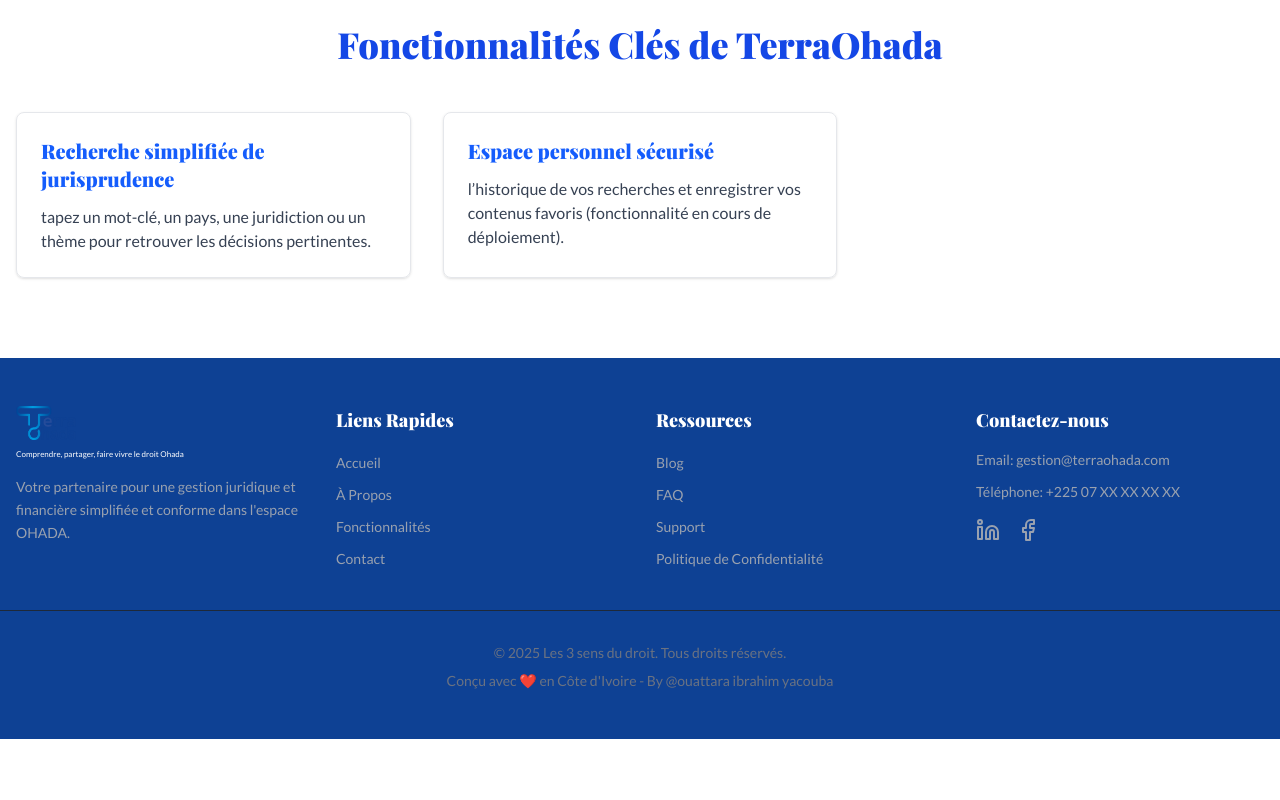
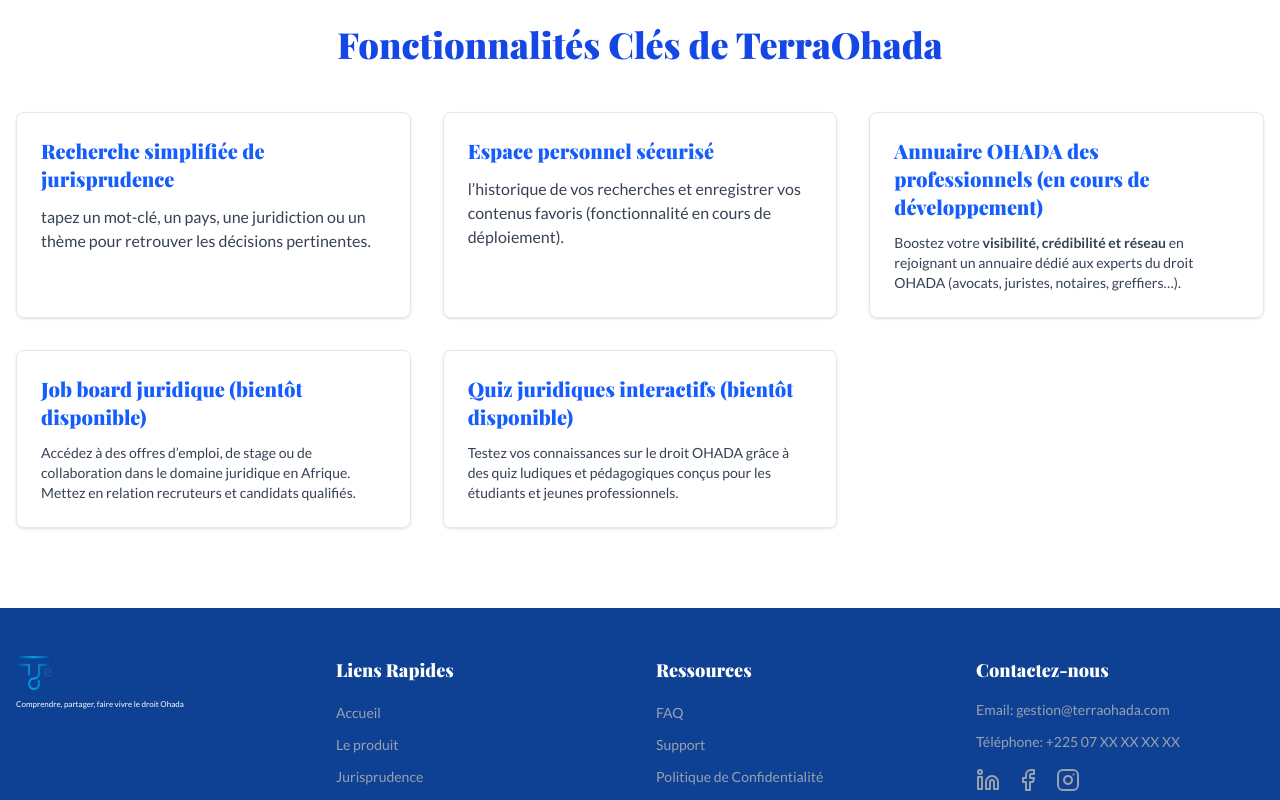
Before and after one commit to terraOhada/projet_terraOhada, a React (Vite) app in the folder frontend/: page /presentation-terraohada in a window 1280 px wide. Shown: the part 1820-2620 px from the top of the page. Before the commit the page ends 2559 px from the top, so only its background shows below. Built offline with nearby package versions, Linux system fonts and the light colour scheme; a web font is replaced by a local one.

Commit message:
modification page produit 2

```diff
--- a/frontend/src/components/HomePage/AdvancedFilterMobile.tsx
+++ b/frontend/src/components/HomePage/AdvancedFilterMobile.tsx
@@ -26,8 +26,8 @@
     contract: "",
   });
 
-  console.log("country", pays);
-  console.log("country 2", filters.country);
+  // console.log("country", pays);
+  // console.log("country 2");
 
   // Options pour les selects avec exemples
   const options = {
--- a/frontend/src/components/Layout/Footer.tsx
+++ b/frontend/src/components/Layout/Footer.tsx
@@ -1,7 +1,9 @@
 // src/components/ModernFooter.tsx
 import React from "react";
 import Logo from "../../assets/logo TO.png";
-import { FacebookIcon, LinkedinIcon } from "lucide-react";
+import { FacebookIcon, Instagram, LinkedinIcon } from "lucide-react";
+import { menuLinks } from "../../data/data";
+import { Link } from "react-router-dom";
 
 const Footer: React.FC = () => {
   return (
@@ -16,10 +18,10 @@
             </p>
           </div>
 
-          <p className="text-gray-400 text-sm leading-relaxed mt-4">
+          {/* <p className="text-gray-400 text-sm leading-relaxed mt-4">
             Votre partenaire pour une gestion juridique et financière simplifiée
             et conforme dans l'espace OHADA.
-          </p>
+          </p> */}
         </div>
 
         {/* Section 2: Liens Rapides */}
@@ -28,38 +30,16 @@
             Liens Rapides
           </h4>
           <ul className="space-y-2">
-            <li>
-              <a
-                href="/"
-                className="text-gray-400 hover:text-blue-400 transition-colors duration-200 text-sm"
-              >
-                Accueil
-              </a>
-            </li>
-            <li>
-              <a
-                href="/about"
-                className="text-gray-400 hover:text-blue-400 transition-colors duration-200 text-sm"
-              >
-                À Propos
-              </a>
-            </li>
-            <li>
-              <a
-                href="/features"
-                className="text-gray-400 hover:text-blue-400 transition-colors duration-200 text-sm"
-              >
-                Fonctionnalités
-              </a>
-            </li>
-            <li>
-              <a
-                href="/contact"
-                className="text-gray-400 hover:text-blue-400 transition-colors duration-200 text-sm"
-              >
-                Contact
-              </a>
-            </li>
+            {menuLinks.map((link) => (
+              <li>
+                <Link
+                  to={link.to}
+                  className="text-gray-400 hover:text-blue-400 transition-colors duration-200 text-sm"
+                >
+                  {link.label}
+                </Link>
+              </li>
+            ))}
           </ul>
         </div>
 
@@ -68,36 +48,28 @@
           <h4 className="text-lg font-semibold text-white mb-4">Ressources</h4>
           <ul className="space-y-2">
             <li>
-              <a
-                href="/blog"
-                className="text-gray-400 hover:text-blue-400 transition-colors duration-200 text-sm"
-              >
-                Blog
-              </a>
-            </li>
-            <li>
-              <a
-                href="/faq"
+              <Link
+                to="/faq"
                 className="text-gray-400 hover:text-blue-400 transition-colors duration-200 text-sm"
               >
                 FAQ
-              </a>
+              </Link>
             </li>
             <li>
-              <a
-                href="/support"
+              <Link
+                to="/support"
                 className="text-gray-400 hover:text-blue-400 transition-colors duration-200 text-sm"
               >
                 Support
-              </a>
+              </Link>
             </li>
             <li>
-              <a
-                href="/privacy-policy"
+              <Link
+                to="/privacy-policy"
                 className="text-gray-400 hover:text-blue-400 transition-colors duration-200 text-sm"
               >
                 Politique de Confidentialité
-              </a>
+              </Link>
             </li>
           </ul>
         </div>
@@ -136,13 +108,20 @@
             >
               <FacebookIcon />
             </a>
+            <a
+              target="_blank"
+              href="https://www.instagram.com/terraohada/"
+              className="text-gray-400 hover:text-blue-400 transition-colors duration-200"
+            >
+              <Instagram />
+            </a>
             {/* Ajoutez d'autres icônes pour Twitter, Instagram, etc. */}
           </div>
         </div>
       </div>
 
       {/* Droits d'auteur et bas de page */}
-      <div className="border-t border-gray-800 mt-10 pt-8 text-center text-gray-500 text-sm">
+      <div className="border-t border-white mt-10 pt-8 text-center text-gray-500 text-sm">
         <p>
           &copy; {new Date().getFullYear()} Les 3 sens du droit. Tous droits
           réservés.
--- a/frontend/src/data/data.ts
+++ b/frontend/src/data/data.ts
@@ -23,11 +23,11 @@
     to: "/aide-et-support",
     icon: "fa-solid fa-question-circle",
   },
-  {
-    label: "À propos",
-    to: "/a-propos",
-    icon: "fa-solid fa-question-circle",
-  },
+  // {
+  //   label: "À propos",
+  //   to: "/a-propos",
+  //   icon: "fa-solid fa-question-circle",
+  // },
 ];
 
 export const COUNTRIES: ICountryOption[] = [
--- a/frontend/src/pages/Produit.tsx
+++ b/frontend/src/pages/Produit.tsx
@@ -172,6 +172,50 @@
                 favoris (fonctionnalité en cours de déploiement).
               </p>
             </div>
+            <div className="p-6 border text-sm border-gray-200 rounded-lg shadow-sm animate-fadeIn delay-600">
+              <h3 className="text-xl font-semibold mb-3 text-blue-600">
+                Annuaire OHADA des professionnels (en cours de développement)
+              </h3>
+              <p className="text-gray-700">
+                Boostez votre <strong>visibilité, crédibilité et réseau</strong>{" "}
+                en rejoignant un annuaire dédié aux experts du droit OHADA
+                (avocats, juristes, notaires, greffiers…).
+              </p>
+              {/* <ul className="text-sm">
+                <li>
+                  Pour les professionnels : valorisez votre expertise,
+                  développez votre clientèle et connectez-vous à un écosystème
+                  qualifié.
+                </li>
+                <li>
+                  Pour les particuliers et entreprises : trouvez rapidement un
+                  professionnel selon sa spécialité, son pays ou sa juridiction,
+                  et entrez facilement en contact.
+                </li>
+              </ul> */}
+            </div>
+
+            <div className="p-6 border text-sm border-gray-200 rounded-lg shadow-sm animate-fadeIn delay-600">
+              <h3 className="text-xl font-semibold mb-3 text-blue-600">
+                Job board juridique (bientôt disponible)
+              </h3>
+              <p className="text-gray-700">
+                Accédez à des offres d’emploi, de stage ou de collaboration dans
+                le domaine juridique en Afrique. Mettez en relation recruteurs
+                et candidats qualifiés.
+              </p>
+            </div>
+
+            <div className="p-6 border text-sm border-gray-200 rounded-lg shadow-sm animate-fadeIn delay-600">
+              <h3 className="text-xl font-semibold mb-3 text-blue-600">
+                Quiz juridiques interactifs (bientôt disponible)
+              </h3>
+              <p className="text-gray-700">
+                Testez vos connaissances sur le droit OHADA grâce à des quiz
+                ludiques et pédagogiques conçus pour les étudiants et jeunes
+                professionnels.
+              </p>
+            </div>
           </div>
         </div>
       </section>
```
Also changed, not shown: 2 other files (tests, documents, lock files or other folders).
